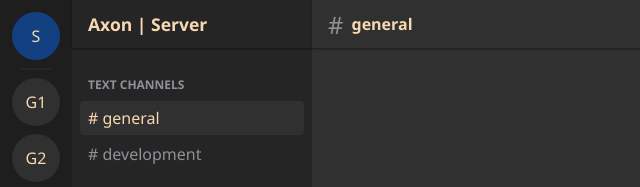
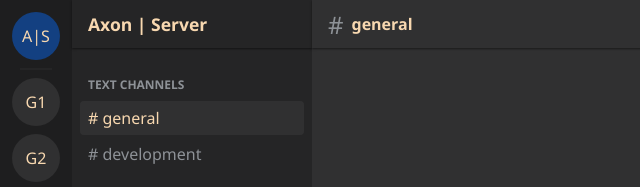
Before and after one commit to ExpertCrafts/siscord, a plain HTML site: page index.html in a window 1280 px wide. Shown: the top 187 px of the page, 0-640 px from the left. Drawn offline with Linux system fonts and the light colour scheme.

Commit message:
Change server icon text from 'S' to 'A|S'

```diff
--- a/index.html
+++ b/index.html
@@ -9,7 +9,7 @@
 <body>
      <div class="app-container">
     <nav class="server-sidebar">
-        <div class="server-icon home-icon" style="background-color: #134081;">S</div>
+        <div class="server-icon home-icon" style="background-color: #134081;">A|S</div>
         <div class="separator"></div>
         <div class="server-icon">G1</div>
         <div class="server-icon">G2</div>
```
